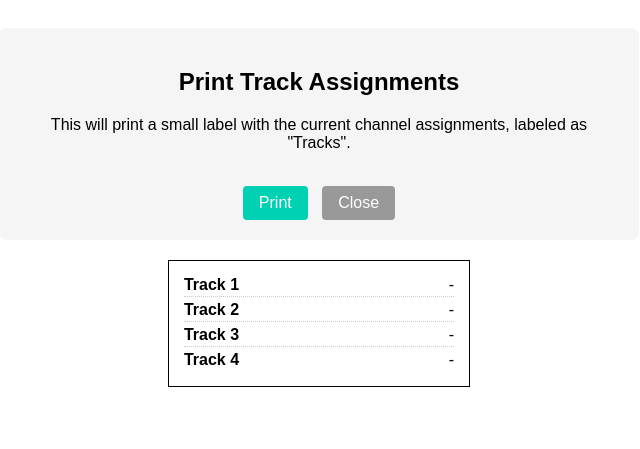
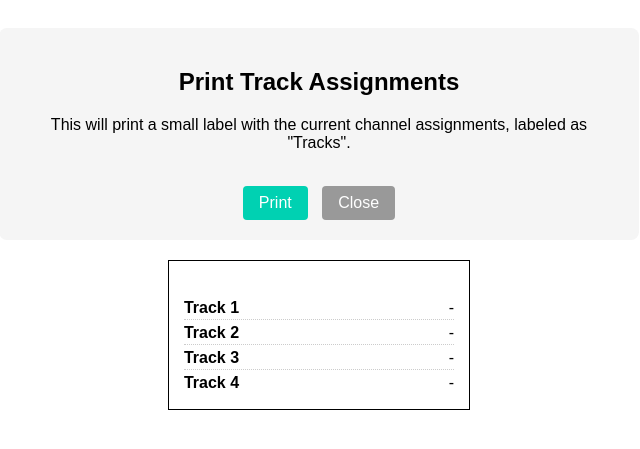
Before and after one commit to schubbydoo/sound-machine, a Flask app: page /print_tracks in a window 1280 px wide. Shown: the top 449 px of the page, without its empty margins (321-961 px from the left). Run offline with Flask 3, Linux system fonts and the light colour scheme; data that the repository does not hold is empty.

Commit message:
Update Print Tracks layout: increase top padding by 6mm

```diff
--- a/web_interface/backend/templates/print_tracks.html
+++ b/web_interface/backend/templates/print_tracks.html
@@ -20,6 +20,7 @@
         .label-frame {
             border: 1px solid #000;
             padding: 4mm;
+            padding-top: 10mm; /* 4mm base + 6mm extra for holder tab */
             width: 80mm; /* Approximate width, adjustable */
             box-sizing: border-box;
         }
```
Also changed, not shown: db/migrate_remove_unique.py (line endings or trailing spaces), fix_audio_v2.py (line endings or trailing spaces), 1 other file.
